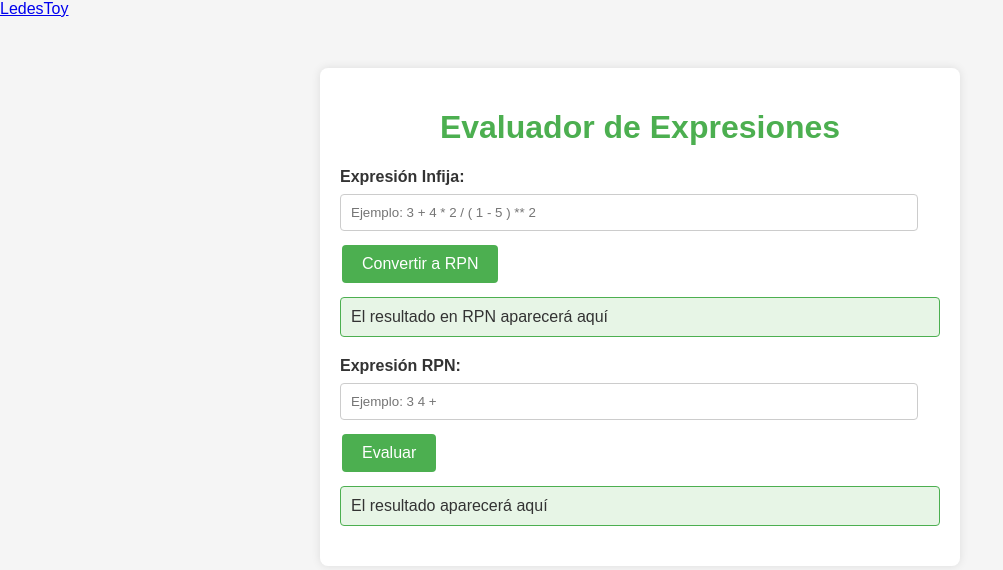
After one commit to Roturox/LedesToy, a PHP site: page /anotacion/index.html in a window 1280 px wide. The commit adds this page. Shown: the top 570 px of the page, without its empty margins (0-1003 px from the left). Run offline with PHP 8.4, Linux system fonts and the light colour scheme.

Commit message:
ni me acuerdo

```diff
--- /dev/null
+++ b/anotacion/estilos/estilos.css
@@ -0,0 +1,77 @@
+body {
+    font-family: Arial, sans-serif;
+    background-color: #f5f5f5;
+    color: #333;
+    margin: 0;
+    padding: 0;
+}
+
+.container {
+    max-width: 600px;
+    margin: 50px auto;
+    padding: 20px;
+    background-color: #fff;
+    box-shadow: 0 0 10px rgba(0, 0, 0, 0.1);
+    border-radius: 8px;
+}
+
+h1 {
+    text-align: center;
+    color: #4CAF50;
+}
+
+.input-section {
+    margin-bottom: 20px;
+}
+
+label {
+    display: block;
+    margin-bottom: 8px;
+    font-weight: bold;
+}
+
+input[type="text"] {
+    width: calc(100% - 22px);
+    padding: 10px;
+    margin-bottom: 10px;
+    border: 1px solid #ccc;
+    border-radius: 4px;
+    box-sizing: border-box;
+}
+
+button {
+    background-color: #4CAF50;
+    color: white;
+    border: none;
+    padding: 10px 20px;
+    text-align: center;
+    text-decoration: none;
+    display: inline-block;
+    font-size: 16px;
+    margin: 4px 2px;
+    cursor: pointer;
+    border-radius: 4px;
+}
+
+button:hover {
+    background-color: #45a049;
+}
+
+p {
+    margin: 10px 0;
+    padding: 10px;
+    background-color: #e7f5e6;
+    border: 1px solid #4CAF50;
+    border-radius: 4px;
+}
+
+#stepsContainer h2 {
+    margin-top: 20px;
+}
+
+#stepsContainer p {
+    background-color: #f9f9f9;
+    border: 1px solid #ccc;
+    padding: 8px;
+    border-radius: 4px;
+}
--- /dev/null
+++ b/anotacion/index.html
@@ -0,0 +1,31 @@
+<!DOCTYPE html>
+<html lang="es">
+<head>
+    <meta charset="UTF-8">
+    <meta name="viewport" content="width=device-width, initial-scale=1.0">
+    <title>Evaluador RPN e Infijo a RPN</title>
+    <link rel="stylesheet" href="./estilos/estilos.css">
+    <script src="./js/script.js" defer></script>
+</head>
+<body>
+    <a href="./index.html">LedesToy</a>
+    <div class="container">
+        <h1>Evaluador de Expresiones</h1>
+
+        <div class="input-section">
+            <label for="infixExpression">Expresión Infija:</label>
+            <input type="text" id="infixExpression" name="infixExpression" placeholder="Ejemplo: 3 + 4 * 2 / ( 1 - 5 ) ** 2">
+            <button onclick="convertirAInfijoRPN()">Convertir a RPN</button>
+            <p id="rpnResultado">El resultado en RPN aparecerá aquí</p>
+            <div id="stepsContainer"></div>
+        </div>
+
+        <div class="input-section">
+            <label for="rpnExpression">Expresión RPN:</label>
+            <input type="text" id="rpnExpression" name="rpnExpression" placeholder="Ejemplo: 3 4 +">
+            <button onclick="evaluarRPN()">Evaluar</button>
+            <p id="resultado">El resultado aparecerá aquí</p>
+        </div>
+    </div>
+</body>
+</html>
--- /dev/null
+++ b/anotacion/js/script.js
@@ -0,0 +1,115 @@
+function evaluarRPN() {
+    const expression = document.getElementById('rpnExpression').value;
+    const resultado = evaluarExpresionRPN(expression);
+    document.getElementById('resultado').textContent = 'El resultado de la expresión es: ' + resultado;
+}
+
+function evaluarExpresionRPN(expresion) {
+    const stack = [];
+    const tokens = expresion.split(' ');
+
+    tokens.forEach(token => {
+        if (!isNaN(token)) {
+            stack.push(parseFloat(token));
+        } else {
+            const b = stack.pop();
+            const a = stack.pop();
+            let result;
+
+            switch (token) {
+                case '+':
+                    result = a + b;
+                    break;
+                case '-':
+                    result = a - b;
+                    break;
+                case '*':
+                    result = a * b;
+                    break;
+                case '/':
+                    result = a / b;
+                    break;
+                case '**':
+                    result = Math.pow(a, b);
+                    break;
+                default:
+                    throw new Error('Operador desconocido: ' + token);
+            }
+
+            stack.push(result);
+        }
+    });
+
+    return stack.pop();
+}
+
+function convertirAInfijoRPN() {
+    const infixExpression = document.getElementById('infixExpression').value;
+    const { rpnExpression, steps } = infijoARPN(infixExpression);
+    document.getElementById('rpnResultado').textContent = 'La expresión en RPN es: ' + rpnExpression;
+    document.getElementById('rpnExpression').value = rpnExpression;
+    mostrarPasos(steps);
+}
+
+function mostrarPasos(steps) {
+    const stepsContainer = document.getElementById('stepsContainer');
+    stepsContainer.innerHTML = '<h2>Pasos de conversión:</h2>';
+    steps.forEach((step, index) => {
+        const stepElement = document.createElement('p');
+        stepElement.textContent = `Paso ${index + 1}: ${step}`;
+        stepsContainer.appendChild(stepElement);
+    });
+}
+
+function infijoARPN(expresion) {
+    const outputQueue = [];
+    const operatorStack = [];
+    const steps = [];
+    const operators = {
+        '+': { precedence: 2, associativity: 'Left' },
+        '-': { precedence: 2, associativity: 'Left' },
+        '*': { precedence: 3, associativity: 'Left' },
+        '/': { precedence: 3, associativity: 'Left' },
+        '**': { precedence: 4, associativity: 'Right' }
+    };
+
+    const tokens = expresion.match(/\S+/g);
+
+    tokens.forEach(token => {
+        if (!isNaN(token)) {
+            outputQueue.push(token);
+            steps.push(`Número encontrado: ${token}. Cola de salida: ${outputQueue.join(' ')}. Pila de operadores: ${operatorStack.join(' ')}`);
+        } else if (token in operators) {
+            const o1 = token;
+            while (operatorStack.length && operatorStack[operatorStack.length - 1] in operators) {
+                const o2 = operatorStack[operatorStack.length - 1];
+                if ((operators[o1].associativity === 'Left' && operators[o1].precedence <= operators[o2].precedence) ||
+                    (operators[o1].associativity === 'Right' && operators[o1].precedence < operators[o2].precedence)) {
+                    outputQueue.push(operatorStack.pop());
+                    steps.push(`Operador encontrado: ${o1}. Cola de salida: ${outputQueue.join(' ')}. Pila de operadores: ${operatorStack.join(' ')}`);
+                } else {
+                    break;
+                }
+            }
+            operatorStack.push(o1);
+            steps.push(`Operador encontrado: ${o1}. Cola de salida: ${outputQueue.join(' ')}. Pila de operadores: ${operatorStack.join(' ')}`);
+        } else if (token === '(') {
+            operatorStack.push(token);
+            steps.push(`Paréntesis izquierdo encontrado. Cola de salida: ${outputQueue.join(' ')}. Pila de operadores: ${operatorStack.join(' ')}`);
+        } else if (token === ')') {
+            while (operatorStack.length && operatorStack[operatorStack.length - 1] !== '(') {
+                outputQueue.push(operatorStack.pop());
+                steps.push(`Paréntesis derecho encontrado. Cola de salida: ${outputQueue.join(' ')}. Pila de operadores: ${operatorStack.join(' ')}`);
+            }
+            operatorStack.pop();
+            steps.push(`Paréntesis izquierdo eliminado. Cola de salida: ${outputQueue.join(' ')}. Pila de operadores: ${operatorStack.join(' ')}`);
+        }
+    });
+
+    while (operatorStack.length) {
+        outputQueue.push(operatorStack.pop());
+        steps.push(`Operador sacado de la pila. Cola de salida: ${outputQueue.join(' ')}. Pila de operadores: ${operatorStack.join(' ')}`);
+    }
+
+    return { rpnExpression: outputQueue.join(' '), steps: steps };
+}
--- a/css/style.css
+++ b/css/style.css
@@ -503,9 +503,6 @@ body {
     position: sticky !important;
     top: 0;
     transition: .3s;
-    /* Estilos para ocultar */
-    margin-right: -100%;
-    opacity: 0;
 }
 .carrito .header-carrito{
     background-color: #000;
--- a/templates/index.html
+++ b/index.html
@@ -22,8 +22,9 @@
         <div class="logo">
             <a href=""><h1>LedesToy</h1></a>
         </div>
-        <a href="./Productos.html">Porductos</a>
-        <a href="./login.html" class="btn-login"><button><i class="fa-solid fa-user"></i></button></a>
+        <a href="./templates/Productos.html">Porductos</a>
+        <a href="./templates/login.html" class="btn-login"><button><i class="fa-solid fa-user"></i></button></a>
+        <a href="../anotacion/index.html">Anotacion polaca</a>
     </header>
     <!-- Fin del header pagina -->
 
--- a/templates/login.html
+++ b/templates/login.html
@@ -5,7 +5,7 @@
     <!-- Link del boostrap -->
     <link href="https://cdn.jsdelivr.net/npm/bootstrap@5.3.3/dist/css/bootstrap.min.css" rel="stylesheet" integrity="sha384-QWTKZyjpPEjISv5WaRU9OFeRpok6YctnYmDr5pNlyT2bRjXh0JMhjY6hW+ALEwIH" crossorigin="anonymous">
     <!-- Link del css -->
-    <link rel="stylesheet" href="./css/style.css">
+    <link rel="stylesheet" href="../css/style.css">
     <!-- Link de los Icon -->
     <link rel="stylesheet" href="https://fonts.googleapis.com/css2?family=Material+Symbols+Rounded:opsz,wght,FILL,GRAD@48,400,0,0" />
     <link rel="stylesheet" href="https://cdnjs.cloudflare.com/ajax/libs/font-awesome/6.5.2/css/all.min.css">
@@ -20,7 +20,7 @@
     <!-- Header de la pagina -->
     <header class="header">
         <div class="logo">
-            <a href="./index.html"><h1>LedesToy</h1></a>
+            <a href="../index.html"><h1>LedesToy</h1></a>
         </div>
         <a href="./login.html" class="btn-login"><button><i class="fa-solid fa-user"></i></button></a>
     </header>
--- a/templates/registrar_usuarios.html
+++ b/templates/registrar_usuarios.html
@@ -5,7 +5,7 @@
     <!-- Link del boostrap -->
     <link href="https://cdn.jsdelivr.net/npm/bootstrap@5.3.3/dist/css/bootstrap.min.css" rel="stylesheet" integrity="sha384-QWTKZyjpPEjISv5WaRU9OFeRpok6YctnYmDr5pNlyT2bRjXh0JMhjY6hW+ALEwIH" crossorigin="anonymous">
     <!-- Link del css -->
-    <link rel="stylesheet" href="./css/style.css">
+    <link rel="stylesheet" href="../css/style.css">
     <!-- Link de los Icon -->
     <link rel="stylesheet" href="https://fonts.googleapis.com/css2?family=Material+Symbols+Rounded:opsz,wght,FILL,GRAD@48,400,0,0" />
     <link rel="stylesheet" href="https://cdnjs.cloudflare.com/ajax/libs/font-awesome/6.5.2/css/all.min.css">
@@ -20,7 +20,7 @@
     <!-- Header de la pagina -->
     <header class="header">
         <div class="logo">
-            <a href="./index.html"><h1>LedesToy</h1></a>
+            <a href="../index.html"><h1>LedesToy</h1></a>
         </div>
 
         <a href="./login.html" class="btn-login"><button><i class="fa-solid fa-user"></i></button></a>
```
Also changed, not shown: js/carrito.js (+17 -19 lines), templates/Productos.html (+19 -9 lines).
